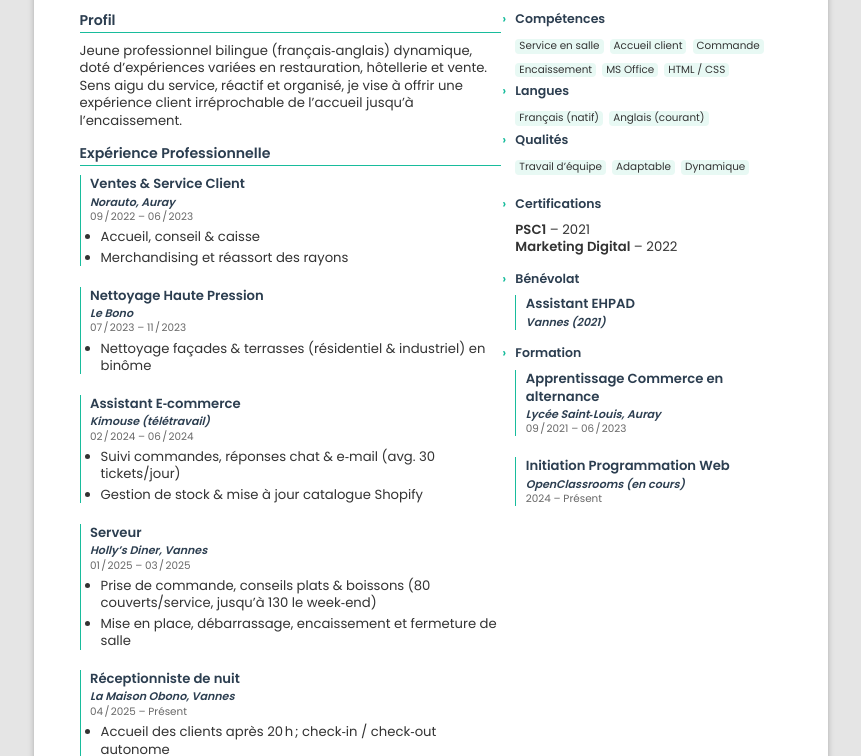
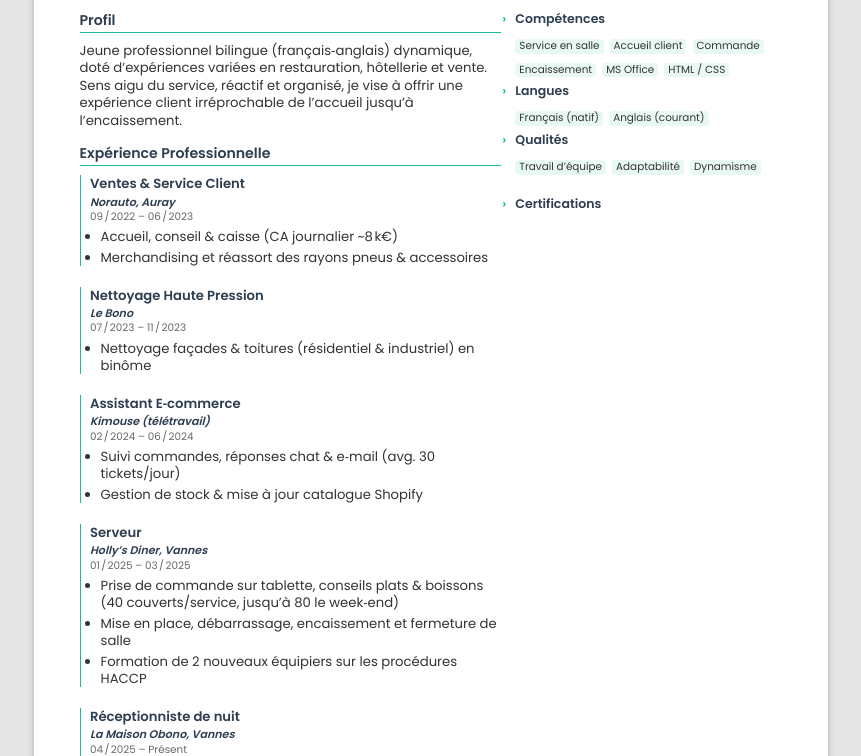
Before and after one commit to Oliviera56/CV, a plain HTML site: page index.html in a window 1280 px wide. Shown: the part 196-952 px from the top of the page, without its empty margins (209-1070 px from the left). Drawn offline with Linux system fonts and the light colour scheme.

Commit message:
Update index.html

```diff
--- a/index.html
+++ b/index.html
@@ -82,15 +82,15 @@ ul{margin-left:2.8mm;} ul li{margin-bottom:.8mm;}
             <p class="job-title">Ventes &amp; Service Client<br><span class="location">Norauto, Auray</span></p>
             <p class="period">09 / 2022 – 06 / 2023</p>
             <ul>
-              <li>Accueil, conseil &amp; caisse</li>
-              <li>Merchandising et réassort des rayons</li>
+              <li>Accueil, conseil &amp; caisse (CA journalier ~8 k€)</li>
+              <li>Merchandising et réassort des rayons pneus &amp; accessoires</li>
             </ul>
           </div><br>
 
           <div class="block-left">
             <p class="job-title">Nettoyage Haute Pression<br><span class="location">Le Bono</span></p>
             <p class="period">07 / 2023 – 11 / 2023</p>
-            <ul><li>Nettoyage façades &amp; terrasses (résidentiel &amp; industriel) en binôme</li></ul>
+            <ul><li>Nettoyage façades &amp; toitures (résidentiel &amp; industriel) en binôme</li></ul>
           </div><br>
 
           <div class="block-left">
@@ -106,8 +106,9 @@ ul{margin-left:2.8mm;} ul li{margin-bottom:.8mm;}
             <p class="job-title">Serveur<br><span class="location">Holly’s Diner, Vannes</span></p>
             <p class="period">01 / 2025 – 03 / 2025</p>
             <ul>
-              <li>Prise de commande, conseils plats &amp; boissons (80 couverts/service, jusqu’à 130 le week‑end)</li>
+              <li>Prise de commande sur tablette, conseils plats &amp; boissons (40 couverts/service, jusqu’à 80 le week‑end)</li>
               <li>Mise en place, débarrassage, encaissement et fermeture de salle</li>
+              <li>Formation de 2 nouveaux équipiers sur les procédures HACCP</li>
             </ul>
           </div><br>
 
@@ -115,9 +116,9 @@ ul{margin-left:2.8mm;} ul li{margin-bottom:.8mm;}
             <p class="job-title">Réceptionniste de nuit<br><span class="location">La Maison Obono, Vannes</span></p>
             <p class="period">04 / 2025 – Présent</p>
             <ul>
-              <li>Accueil des clients après 20 h ; check‑in / check‑out autonome</li>
+              <li>Accueil des clients après 22 h ; check‑in / check‑out autonome</li>
               <li>Surveillance sécurité, rondes horaires et gestion des incidents</li>
-              <li>Clôture journalière, rapports financiers, analyses des statistiques de l'hotel &amp; remise de caisse</li>
+              <li>Clôture journalière, rapports financiers &amp; remise de caisse</li>
               <li>Préparation du buffet petit‑déjeuner pour l’équipe du matin</li>
             </ul>
           </div>
@@ -136,29 +137,9 @@ ul{margin-left:2.8mm;} ul li{margin-bottom:.8mm;}
           <p class="tag">Français (natif)</p><p class="tag">Anglais (courant)</p>
 
           <br><h3>Qualités</h3>
-          <p class="tag">Travail d’équipe</p><p class="tag">Adaptable</p><p class="tag">Dynamique</p>
+          <p class="tag">Travail d’équipe</p><p class="tag">Adaptabilité</p><p class="tag">Dynamisme</p>
         </div>
 
         <!-- CERTIFICATIONS -->
         <div class="aside-block">
-          <h3>Certifications</h3>
-          <p><strong>PSC1</strong> – 2021</p>
-          <p><strong>Marketing Digital</strong> – 2022</p>
-        </div>
-
-        <!-- BÉNÉVOLAT -->
-        <div class="aside-block">
-          <h3>Bénévolat</h3>
-          <div class="card"><p class="title">Assistant EHPAD<br><span class="location">Vannes (2021)</span></p></div>
-        </div>
-
-        <!-- FORMATION déplacée ici -->
-        <div class="aside-block">
-          <h3>Formation</h3>
-          <div class="card">
-            <p class="title">Apprentissage Commerce en alternance<br><span class="location">Lycée Saint‑Louis, Auray</span></p>
-            <p class="period">09 / 2021 – 06 / 2023</p>
-          </div><br>
-          <div class="card">
-            <p class="title">Initiation Programmation Web<br><span class="location">OpenClassrooms (en cours)</span></p>
-            <p class="period">2024 – Présent
+          <h3>Certifications
```
